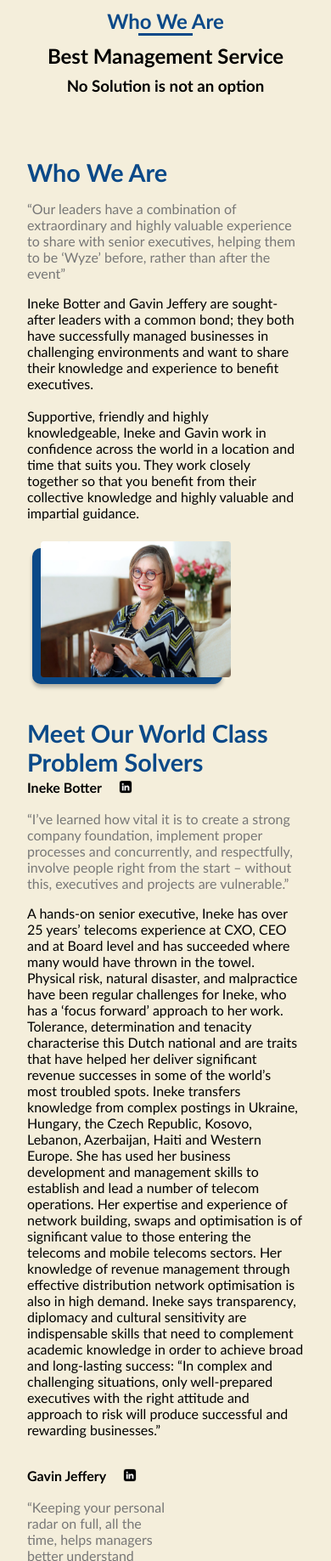
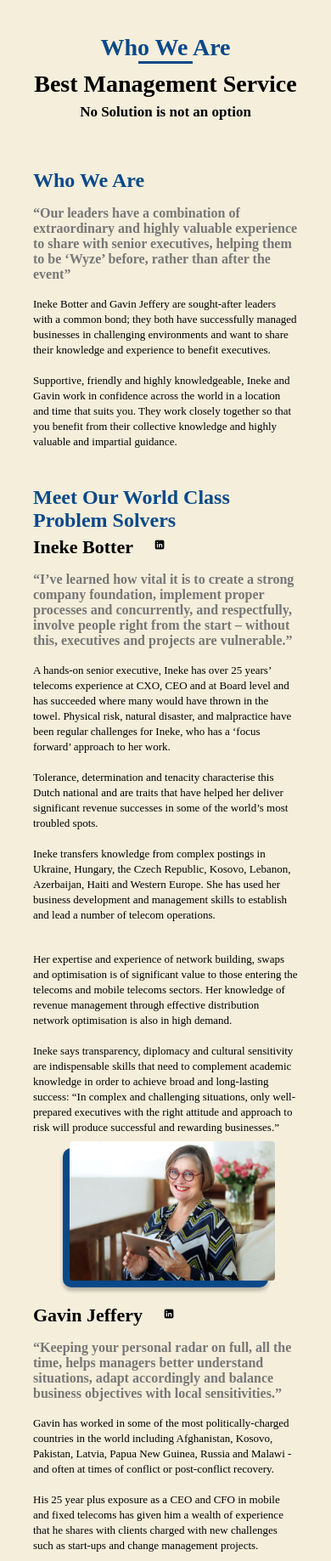
Before and after one commit to SADIQQ005/practice-project, a plain HTML site: page index.html in a window 390 px wide. Shown: the top 1837 px of the page at 85% size. Drawn offline with Linux system fonts and the light colour scheme.

Commit message:
Change design to fit figma

```diff
--- a/index.css
+++ b/index.css
@@ -1,269 +1,492 @@
 body {
+  background-color: #f4eedb;
   padding: 0;
   margin: 0;
-  background-color: #f4eedb;
+  box-sizing: border-box;
+}
+
+main {
+  padding-block: 2rem;
+  width: min(90%);
+  margin-inline: auto;
 }
 
 h2 {
+  margin: 0.5rem 0 0 0;
   text-transform: capitalize;
+  font-size: 70px;
+  font-style: normal;
   font-weight: 700;
-  margin: 0;
+  line-height: normal;
 }
 
-h4,
 h3 {
-  margin: 0;
+  margin: 0.6rem 0 0 0;
+  text-transform: capitalize;
+  color: #0a4988;
+  font-size: 54px;
+  font-style: normal;
   font-weight: 700;
+  line-height: normal;
 }
 
-main {
-  min-height: 100vh;
-  font-family: Calibri;
+h4 {
+  margin: 0.4rem 0 0 0;
+  font-size: 48px;
+  font-style: normal;
+  font-weight: 700;
+  line-height: normal;
+}
+
+h5 {
+  margin: 0.3rem 0 0 0;
+  text-transform: capitalize;
+  font-size: 32px;
+  font-style: normal;
+  font-weight: 700;
+  line-height: normal;
+}
+
+p {
+  color: #777;
+  font-size: 24px;
+  font-weight: 700;
+  line-height: normal;
+}
+
+span {
+  color: #000;
+  font-size: 18px;
+  font-weight: 400;
 }
 
 header {
-  display: flex;
-  align-items: center;
-  justify-content: center;
-  flex-direction: column;
+  text-align: center;
+  margin-bottom: 3rem;
 }
 
-.heading_text {
+.header_text,
+h3 {
   color: #0a4988;
 }
 
-header h2,
-h3 {
-  margin-top: 0.6rem;
+.border_line {
+  width: 8rem;
+  height: 0.2rem;
+  background-color: #0a4988;
 }
 
-.border_line {
-  background-color: #0a4988;
-  width: 4rem;
-  height: 0.2rem;
+.text_blue_line{
+  display: flex;
+  flex-direction: column;
+  justify-content: center;
+  align-items: center;
 }
 
-.section_box {
-  display: flex;
-  flex-direction: column;
-  padding: 2rem 8rem;
-}
-
-.img_card_one {
-  margin-left: 25px;
-  width: 14rem;
-  height: 10rem;
-  align-self: flex-end;
-}
-
-.section_one,
-.section_two,
-.section_three {
-  margin-top: 2rem;
+.profile {
   display: flex;
   align-items: center;
 }
 
-.section_one_text {
-  flex: 1;
-  margin-bottom: 5rem;
+.linkedIn {
+  width: 38px;
+  height: 38px;
+  margin-left: 1.4rem;
 }
 
-section h3 {
-  font-size: 1.8rem;
-  text-transform: capitalize;
+/* First section styling */
+
+/* First image styling */
+.img_card_one {
+  position: relative;
+  width: 688px;
+  height: 454px;
 }
 
-section p {
-  color: #777;
-  font-size: 1rem;
-}
-
-.img_card_one {
-  position: relative;
-  width: 26rem;
-  height: 18rem;
+.first_img {
+  position: absolute;
+  top: -8px;
+  left: 8px;
+  width: 688px;
+  height: 454px;
 }
 
 .card_layer {
-  flex-shrink: 0;
-  width: 26rem;
-  height: 18rem;
+  width: 688px;
+  height: 454px;
   border-radius: 10px;
   background: #0a4988;
   box-shadow: 0px 4px 4px 0px rgba(0, 0, 0, 0.25);
 }
 
-.section_one_image {
-  position: absolute;
-  width: 26rem;
-  height: 18rem;
-  top: -8px;
-  left: 8px;
+/* Second image styling */
+.second_img_card {
+  position: relative;
+  width: 348px;
+  height: 348px;
 }
 
-.img_card_two {
-  margin-right: 10rem;
+.second_img {
+  width: 348px;
+  height: 348px;
 }
 
-.img_card_two {
-  position: relative;
-  width: 18rem;
-  height: 18rem;
+.second_svg {
+  position: absolute;
+  width: 397.5px;
+  height: 542.197px;
+  bottom: 46px;
+  left: 160px;
 }
 
-.section_two_svg {
-  position: absolute;
-  width: 25rem;
-  height: 22rem;
-  bottom: 68px;
-  left: 80px;
+/* Third image styling */
+.third_img_card {
+  position: relative;
+  width: 374px;
+  height: 521px;
 }
 
-.section_two_img {
-  width: 18rem;
-  height: 18rem;
+.third_img {
+  position: absolute;
+  top: -7px;
+  left: 7px;
+  width: 374px;
+  height: 521px;
 }
 
-.section_one_text,
-.section_two_text,
-.section_three_text {
-  margin-top: 0;
-}
-
-.second_img_card {
-  align-self: flex-end;
-  margin-left: 25px;
-}
-
-.second_img_card {
-  position: relative;
-  width: 15rem;
-  height: 23rem;
-}
-
-.second_card_layer {
-  flex-shrink: 0;
-  width: 15rem;
-  height: 23rem;
+.third_card_layer {
+  width: 374px;
+  height: 521px;
   border-radius: 10px;
   background: #0a4988;
   box-shadow: 0px 4px 4px 0px rgba(0, 0, 0, 0.25);
 }
 
-.img_section_three {
-  position: absolute;
-  width: 15rem;
-  height: 23rem;
-  top: -8px;
-  left: 8px;
+/* Grid design */
+.main_box {
+  display: grid;
+  grid-template-columns: repeat(4, 1fr);
+  gap: 2rem;
 }
 
-.section_two_name,
-.section_three_name {
-  display: flex;
-  align-items: center;
+.one {
+  grid-column: 1 / 3;
 }
 
-.img_name {
-  width: 1.5rem;
-  height: 1.5rem;
-  margin-left: 1rem;
+.two {
+  grid-column: 3 / 5;
 }
 
-/* Media query responsive design */
+.three {
+  grid-column: 1 / 3;
+  grid-row: 2/4;
+  align-self: center;
+  justify-self: start;
+}
 
-@media (max-width: 1024px) {
-  .section_two_text{
-    order: -1;
-    margin-bottom: 10rem;
+.four {
+  margin-top: 2rem;
+  grid-column: 3 / 5;
+}
+
+.five {
+  grid-column: 3 / 5;
+}
+
+.six {
+  grid-column: 1 / 4;
+}
+
+.seven {
+  grid-column: 1 / 4;
+}
+
+.eight {
+  grid-column: 4 / 5;
+  grid-row: 4 / 6;
+}
+
+/* Responsive design */
+
+@media (width <= 1024px) {
+  main {
+    padding-block: 2rem;
+    width: min(85%);
+    margin-inline: auto;
+  }
+
+  h2 {
+    font-size: 50px;
+    font-style: normal;
+    font-weight: 700;
+    line-height: normal;
+  }
+
+  h3 {
+    font-size: 48px;
+    font-style: normal;
+    font-weight: 700;
+    line-height: normal;
+  }
+
+  h4 {
+    font-size: 42px;
+    font-style: normal;
+    font-weight: 700;
+    line-height: normal;
+  }
+
+  h5 {
+    font-size: 26px;
+    font-style: normal;
+    font-weight: 700;
+    line-height: normal;
+  }
+
+  p {
+    font-size: 24px;
+    font-style: normal;
+    font-weight: 700;
+    line-height: normal;
+  }
+
+  span {
+    font-size: 16px;
+    font-style: normal;
+    font-weight: 400;
+    line-height: normal;
+  }
+
+  .linkedIn {
+    width: 27px;
+    height: 27px;
+    margin-left: 1.4rem;
+  }
+
+  .img_card_one {
+    position: relative;
+    width: 418.325px;
+    height: 276.406px;
+  }
+
+  .first_img {
+    position: absolute;
+    top: -8px;
+    left: 8px;
+    width: 418.325px;
+    height: 276.406px;
+  }
+
+  .card_layer {
+    width: 418.325px;
+    height: 276.406px;
+    border-radius: 10px;
+    background: #0a4988;
+    box-shadow: 0px 4px 4px 0px rgba(0, 0, 0, 0.25);
   }
 
   .second_img_card {
-    align-self: flex-end;
-    margin-left: 4px;
-    margin-top: 10rem;
+    position: relative;
+    width: 239.802px;
+    height: 239.802px;
   }
 
-  .section_one_text {
-    flex: 1;
-    margin-bottom: 0;
+  .second_img {
+    width: 239.802px;
+    height: 239.802px;
   }
 
-  .img_card_one,
-  .card_layer,
-  .section_one_image {
-    width: 14rem;
-    height: 10rem;
-    margin-left: 4px;
-    shape-margin: 1rem;
+  .second_svg {
+    position: absolute;
+    width: 273px;
+    height: 374px;
+    bottom: 30px;
+    left: 115px;
   }
 
-  .second_img_card{
-    margin-left: 4px;
-    order: 1;
+  .third_img_card {
+    position: relative;
+    width: 239.802px;
+    height: 239.802px;
   }
 
-  .second_img_card,
-  .second_card_layer,
-  .img_section_three {
-    width: 10rem;
-    height: 16rem;
+  .third_img {
+    position: absolute;
+    top: -7px;
+    left: 7px;
+    width: 239.802px;
+    height: 239.802px;
   }
 
-  .img_card_two,
-  .section_two_img {
-    width: 9rem;
-    height: 9rem;
-    align-self: flex-end;
+  .third_card_layer {
+    width: 239.802px;
+    height: 239.802px;
+    border-radius: 10px;
+    background: #0a4988;
+    box-shadow: 0px 4px 4px 0px rgba(0, 0, 0, 0.25);
   }
 
-  .section_two_svg {
-    width: 13rem;
-    height: 10rem;
-    bottom: 38px;
-    left: 30px;
+  .main_box {
+    gap: 1rem;
+  }
+
+  .one {
+    grid-column: 1 / 4;
+  }
+
+  .three {
+    grid-column: 1 / 4;
+    justify-self: right;
+  }
+
+  .four {
+    grid-column: 1 / 4;
+  }
+
+  .five {
+    grid-column: 1 / 3;
+  }
+
+  .two {
+    grid-column: 3 / 5;
+    grid-row: 5 / 6;
+  }
+
+  .six {
+    grid-column: 1 / 5;
+  }
+
+  .seven {
+    margin-top: 0.7rem;
+    grid-column: 1 / 4;
+  }
+
+  .eight {
+    margin-top: 0.7rem;
+    grid-column: 4 / 5;
+    grid-row: 7 / 8;
   }
 }
 
+@media (width <= 768px) {
+  main {
+    padding-block: 2rem;
+    width: min(80%);
+    margin-inline: auto;
+  }
 
+  h2 {
+    font-size: 28px;
+  }
 
-@media (min-width: 280px) and (max-width: 768px) {
-    header {
-      display: flex;
-      align-items: center;
-      justify-content: center;
-      flex-direction: column;
-    }
+  h3 {
+    font-size: 24px;
+  }
 
-    .section_two_text{
-      order: -1;
-      margin-bottom: 0;
-    }
+  h4 {
+    font-size: 17px;
+  }
 
-    .section_box {
-      display: flex;
-      justify-content: center;
-      flex-direction: column;
-      padding: 2rem;
-    }
+  h5 {
+    font-size: 22px;
+  }
 
-    .section_one {
-      display: block;
-    }
+  p {
+    font-size: 16px;
+  }
 
-    .img_card_one {
-      margin-top: 2rem;
-      display: flex;
-      align-items: center;
-      justify-content: center;
-    }
+  span {
+    font-size: 13px;
+  }
 
-    second_img_card {
-      float: right;
-    }
+  .border_line{
+    width: 4rem;
+  }
 
-    .img_card_two {
-      display: none;
-    }
+  .linkedIn {
+    width: 18px;
+    height: 18px;
+    margin-left: 1.4rem;
   }
+
+  .img_card_one {
+    position: relative;
+    width: 242px;
+    height: 164px;
+  }
+
+  .first_img {
+    position: absolute;
+    top: -8px;
+    left: 8px;
+    width: 242px;
+    height: 164px;
+  }
+
+  .card_layer {
+    width: 242px;
+    height: 164px;
+    border-radius: 10px;
+    background: #0a4988;
+    box-shadow: 0px 4px 4px 0px rgba(0, 0, 0, 0.25);
+  }
+
+  .third_img_card {
+    position: relative;
+    width: 125px;
+    height: 174px;
+  }
+
+  .third_img {
+    position: absolute;
+    top: -7px;
+    left: 7px;
+    width: 125px;
+    height: 174px;
+  }
+
+  .third_card_layer {
+    width: 125px;
+    height: 174px;
+    border-radius: 10px;
+    background: #0a4988;
+    box-shadow: 0px 4px 4px 0px rgba(0, 0, 0, 0.25);
+  }
+
+  .three {
+    display: none;
+  }
+
+  .one {
+    grid-column: 1 / 5;
+  }
+
+  .two {
+    grid-column: 1 / 5;
+    grid-row: 4 / 5;
+    justify-self: center;
+  }
+
+  .four {
+    margin-top: 0;
+    grid-column: 1 / 5;
+  }
+
+  .five {
+    grid-column: 1 / 5;
+  }
+
+  .six {
+    grid-column: 1 / 5;
+  }
+
+  .seven {
+    grid-column: 1 / 4;
+  }
+
+  .eight {
+    grid-column: 4 / 5;
+    grid-row: 6 / 7;
+    align-self: flex-end;
+  }
+}
--- a/index.html
+++ b/index.html
@@ -11,43 +11,43 @@
   <main>
     <!-- Header section  -->
     <header>
-      <h2 class="heading_text">who we are</h2>
+      <div class="text_blue_line">
+        <h2 class="header_text">who we are</h2>
         <div class="border_line"></div>
+      </div>
       <h2>best management service</h2>
-      <h3>No Solution is not an option</h3>
+      <h4>No Solution is not an option</h4>
     </header>
 
-    <section class="section_box">
-    <!-- First section with text at the left and image right -->
-    <section class="section_one">
+    <section class="main_box">
 
-      <!-- Text for first section -->
-      <div class="section_one_text">
+      <!-- Text for the first section -->
+      <section class="one">
         <h3 class="heading_text">who we are</h3>
         <p>“Our leaders have a combination of extraordinary and highly valuable experience to
           share with senior executives, helping them to be ‘Wyze’ before, rather than after the
           event”</p>
         <span>Ineke Botter and Gavin Jeffery are sought-after leaders with a common bond; they both have
           successfully managed businesses in challenging environments and want to share their knowledge
-          and experience to benefit executives.<br /> <br />
+          and experience to benefit executives.<br /><br />
 
           Supportive, friendly and highly knowledgeable, Ineke and Gavin work in confidence across the world
           in a location and time that suits you. They work closely together so that you benefit from their
-          collective knowledge and highly valuable and impartial guidance.</span>
-      </div>
+          collective knowledge and highly valuable and impartial guidance.</span><br /><br />
+      </section>
 
       <!-- Image for section section -->
+      <section class="two">
         <div class="img_card_one">
           <div class="card_layer"></div>
-        <img class="section_one_image" src="/images/20230710 small 2 1.png" alt="">
+          <img class="first_img" src="/images/20230710 small 2 1.png" alt="">
         </div>
       </section>
 
-    <!-- Second section with image at the left and text on the right -->
-    <section class="section_two">
       <!-- Image for section section -->
-      <div class="img_card_two">
-        <svg class="section_two_svg" xmlns="http://www.w3.org/2000/svg" width="411" height="555" viewBox="0 0 411 555"
+      <section class="three">
+        <div class="second_img_card">
+          <svg class="second_svg" xmlns="http://www.w3.org/2000/svg" width="411" height="555" viewBox="0 0 411 555"
             fill="none">
             <g filter="url(#filter0_d_244_33)">
               <path
@@ -69,15 +69,16 @@
               </filter>
             </defs>
           </svg>
-        <img class="section_two_img" src="/images/maze (1) 1.png" alt="">
+          <img class="second_img" src="/images/maze (1) 1.png" alt="">
         </div>
+      </section>
 
       <!-- Text for second section -->
-      <div class="section_two_text">
+      <section class="four">
         <h3 class="heading_text">Meet our world class problem solvers</h3>
-        <div class="section_two_name">
-          <h4>Ineke Botter</h4>
-          <img class="img_name" src="/images/linkedIn.webp" alt="">
+        <div class="profile">
+          <h5>Ineke Botter</h5>
+          <img class="linkedIn" src="/images/linkedIn.webp" alt="">
         </div>
         <p>“I’ve learned how vital it is to create a strong company foundation, implement proper
           processes and concurrently, and respectfully, involve people right from the start – without
@@ -85,46 +86,51 @@
         <span>A hands-on senior executive, Ineke has over 25 years’ telecoms experience at CXO, CEO and at Board
           level and has succeeded where many would have thrown in the towel. Physical risk, natural disaster,
           and malpractice have been regular challenges for Ineke, who has a ‘focus forward’ approach to her
-          work.
+          work.<br /><br />
 
           Tolerance, determination and tenacity characterise this Dutch national and are traits that have
-          helped her deliver significant revenue successes in some of the world’s most troubled spots.
+          helped her deliver significant revenue successes in some of the world’s most troubled spots.<br /><br />
 
           Ineke transfers knowledge from complex postings in Ukraine, Hungary, the Czech Republic, Kosovo,
           Lebanon, Azerbaijan, Haiti and Western Europe. She has used her business development and
-          management skills to establish and lead a number of telecom operations.
+          management skills to establish and lead a number of telecom operations.<br /><br />
+        </span>
+      </section>
 
+      <section class="five">
+        <span>
           Her expertise and experience of network building, swaps and optimisation is of significant value to
           those entering the telecoms and mobile telecoms sectors. Her knowledge of revenue management
-          through effective distribution network optimisation is also in high demand.
+          through effective distribution network optimisation is also in high demand.<br /><br />
 
           Ineke says transparency, diplomacy and cultural sensitivity are indispensable skills that need to
           complement academic knowledge in order to achieve broad and long-lasting success: “In complex
           and challenging situations, only well-prepared executives with the right attitude and approach to risk
           will produce successful and rewarding businesses.”</span>
-      </div>
       </section>
 
-    <!-- Third section with text left and image on the right -->
-    <section class="section_three">
-
       <!-- Text for the third section -->
-      <div class="section_three_text">
-        <div class="section_three_name">
-          <h4>Gavin Jeffery</h4>
-          <img class="img_name" src="/images/linkedIn.webp" alt="">
+      <section class="six">
+        <div class="profile">
+          <h5>Gavin Jeffery</h5>
+          <img class="linkedIn" src="/images/linkedIn.webp" alt="">
         </div>
         <p>“Keeping your personal radar on full, all the time, helps managers better understand
           situations, adapt accordingly and balance business objectives with local sensitivities.”</p>
+
         <span>Gavin has worked in some of the most politically-charged countries in the world including
           Afghanistan, Kosovo, Pakistan, Latvia, Papua New Guinea, Russia and Malawi - and often at times of
           conflict or post-conflict recovery.<br /><br />
 
           His 25 year plus exposure as a CEO and CFO in mobile and fixed telecoms has given him a wealth of
           experience that he shares with clients charged with new challenges such as start-ups and change
-          management projects.<br /><br />
+          management projects.<br />
+        </span>
 
-          Enabling others to make a lasting difference is where he believes Wyze2 adds real value: “Being
+      </section>
+
+      <section class="seven">
+        <span>Enabling others to make a lasting difference is where he believes Wyze2 adds real value: “Being
           faced with the unknown can make for ineffective leadership; we help executives understand how
           they can thrive in alien environments by listening, analysing the risks carefully, reading situations
           accurately and understanding what’s important.”<br /><br />
@@ -137,14 +143,16 @@
           Resourcefulness, awareness and recognition of local motivations and abilities are skills Gavin has
           applied to many international appointments. He believes greater individual and project resilience
           can be built when executives learn how to interpret early information and build useful risk profiles.</span>
-      </div>
+      </section>
 
-      <!-- Image for the third setion -->
-      <div class="second_img_card">
-        <div class="second_card_layer"></div>
-        <img class="img_section_three" src="/images/Gavin2 3.png" alt="">
+      <!-- Image for the third section -->
+      <section class="eight">
+        <div class="third_img_card">
+          <div class="third_card_layer"></div>
+          <img class="third_img" src="/images/Gavin2 3.png" alt="">
         </div>
       </section>
+
     </section>
   </main>
 </body>
```
Lines whose indentation alone changed are shown as unchanged.
